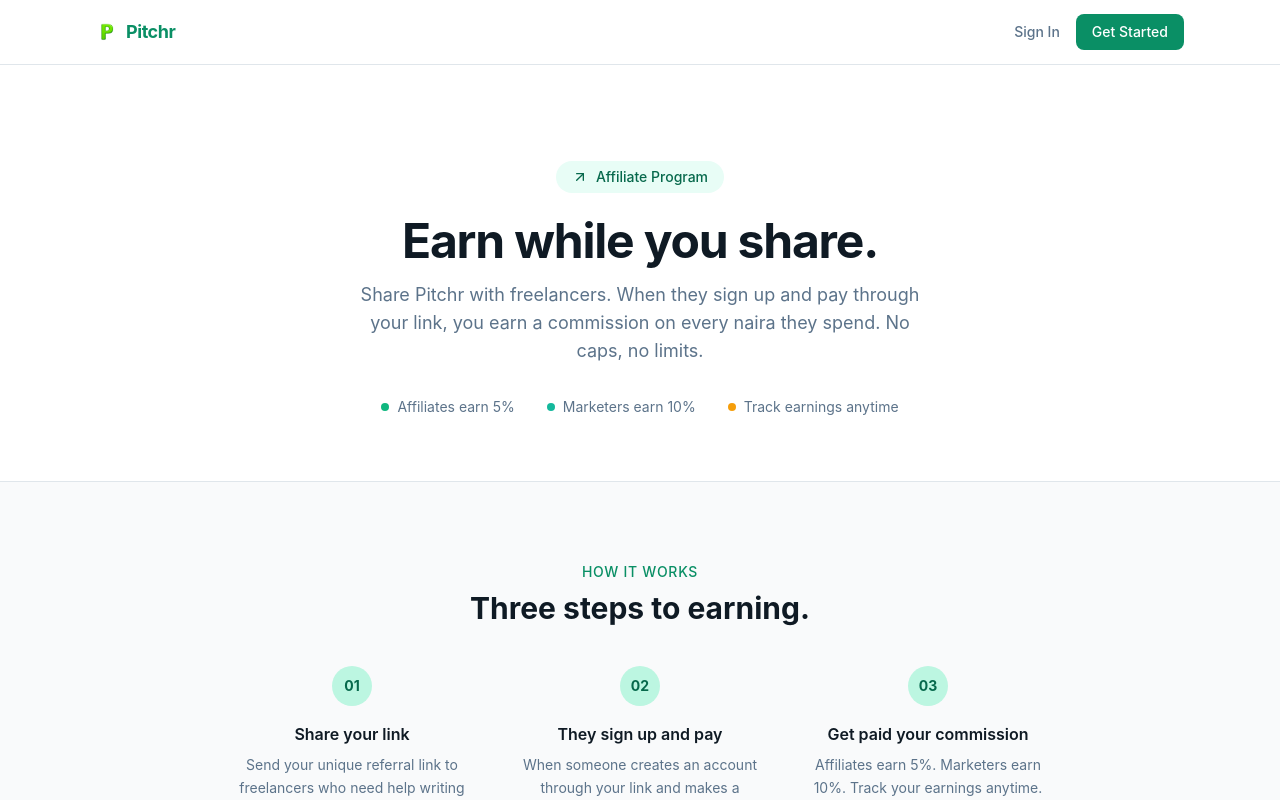
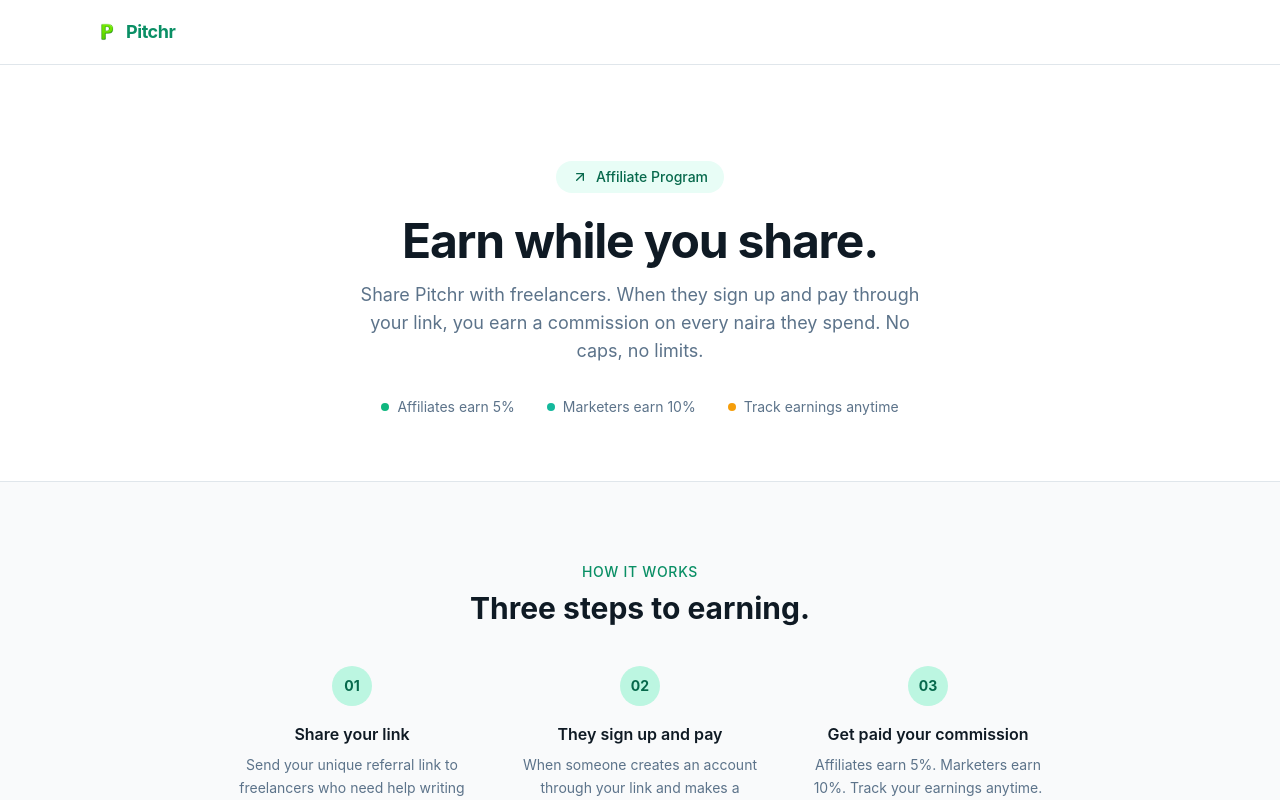
Before and after one commit to ogungbadeshalom/pitchr-mvp, a Next.js app in the folder frontend/: page /affiliate in a window 1280 px wide. Shown: the top 800 px of the page. Built offline with nearby package versions, Linux system fonts and the light colour scheme; no server answers.

Commit message:
fix: remove Sign In and Get Started from affiliate page nav
Affiliate page should only focus on checking earnings. Logo links home.

```diff
--- a/frontend/src/app/affiliate/page.tsx
+++ b/frontend/src/app/affiliate/page.tsx
@@ -64,10 +64,6 @@
             <Image src="/images/P.png" alt="Pitchr logo" width={22} height={22} className="rounded" />
             <span className="font-bold text-lg tracking-tight text-brand-600">Pitchr</span>
           </Link>
-          <div className="flex items-center gap-4">
-            <Link href="/auth/login" className="text-sm font-medium text-muted-foreground hover:text-foreground transition-colors">Sign In</Link>
-            <Link href="/auth/signup" className="bg-brand-600 text-white px-4 py-2 rounded-lg text-sm font-medium hover:bg-brand-700 transition-colors">Get Started</Link>
-          </div>
         </div>
       </header>
 
```
